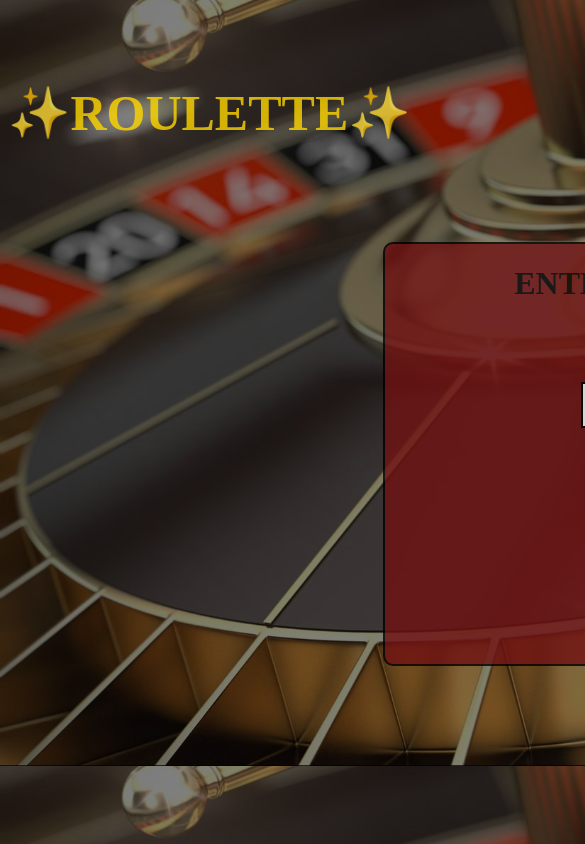
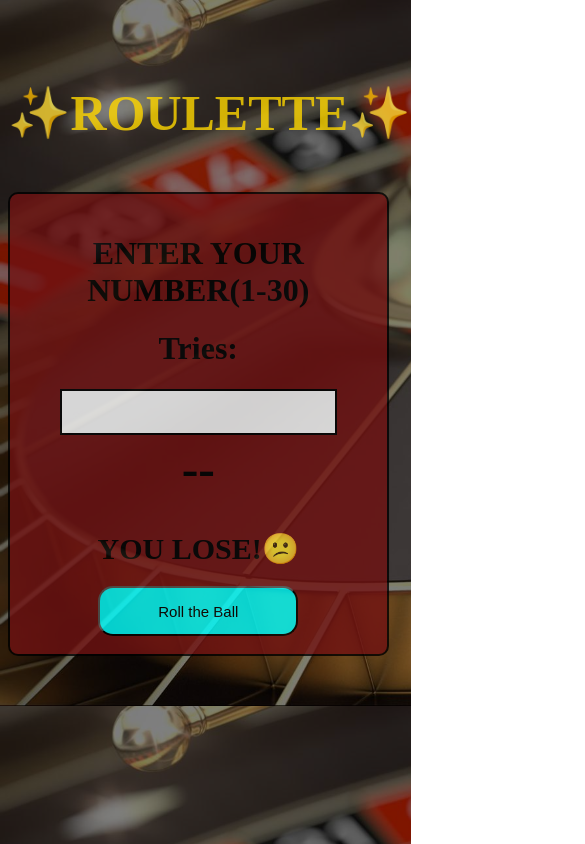
Before and after one commit to Anmol-Srivastava-073/roulette, a plain HTML site: page index.html in a window 390 px wide. Shown: the top 844 px of the page, 585 px wide, since content can reach past the window. Drawn offline with Linux system fonts and the light colour scheme.

Commit message:
Update index.html

```diff
--- a/index.html
+++ b/index.html
@@ -8,6 +8,7 @@
 </head>
 <body>
     <style>
+        @media only screen and (max-width: 600px) {
         body{
             background-image:linear-gradient(rgba(0, 0, 0, 0.5), rgba(0, 0, 0, 0.5)), url("roulette-wheel-wallpaper-2560x1080_14.jpg");
             background-size: cover;opacity: 0.8;
@@ -21,9 +22,10 @@
         }
         .tb{
             height: 40px;
-            width: 300px;
+            width: 80%;
+            font-size: 1.2em;
             text-align: center;
-            font-size: 30px;
+
             border: 2px solid black;
         }
         .but1{
@@ -38,8 +40,11 @@
         }
         .c1{
             height: 420px;
-            width: 700px;
-            margin: 100px 375px;
+
+            width: 90%;
+    max-width: 700px;
+    margin: 50px auto;
+    padding: 20px;
             text-align: center;
             border: 2px solid black;
             background-color: rgb(112, 18, 18);
@@ -58,6 +63,7 @@
         .but1:active{
             background-color: darkcyan;
         }
+        }
     </style>
     <h1 class="Roulette">✨ROULETTE✨</h1>
     <div class="c1">
```
